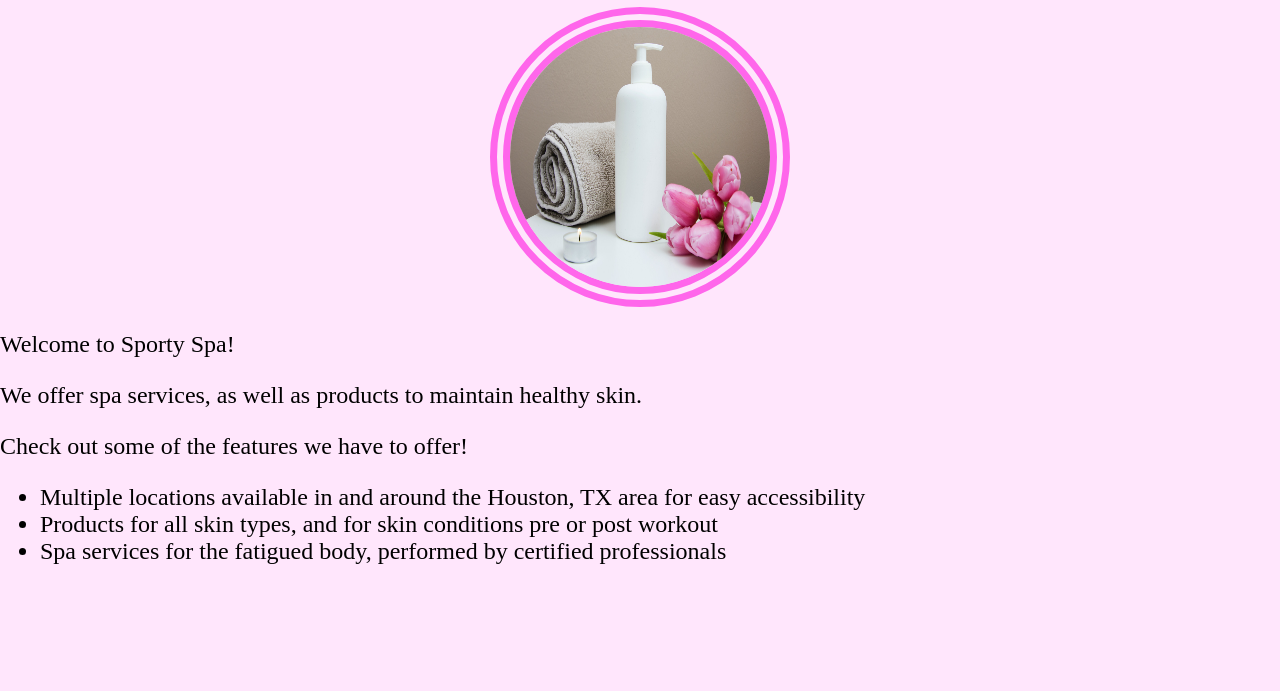
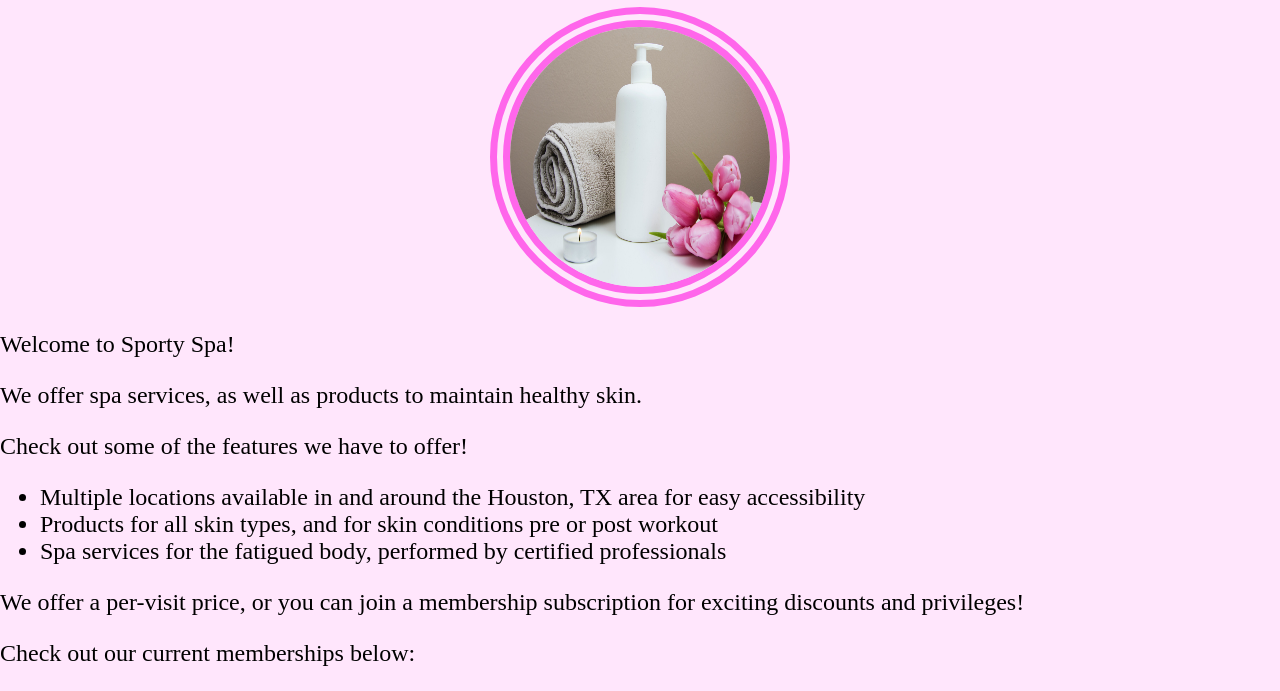
Before and after one commit to Joeseff6/Product-Landing-Page, a website: page index.html in a window 1280 px wide. Shown: the part 164-855 px from the top of the page. Before the commit the page ends 800 px from the top, so only its background shows below. Drawn offline with Linux system fonts and the light colour scheme.

Commit message:
Wrote members-section

```diff
--- a/index.html
+++ b/index.html
@@ -56,6 +56,16 @@
           <li class="list-item">Spa services for the fatigued body, performed by certified professionals</li>
         </ul>
       </section>
+      <section class="members-section">
+        <article class="members-textbox">
+          <p class="members-text">
+            We offer a per-visit price, or you can join a membership subscription for exciting discounts and privileges!
+          </p>
+          <p class="members-text">
+            Check out our current memberships below:
+          </p>
+        </article>
+      </section>
     </main>
   </body>
 </html>
```
